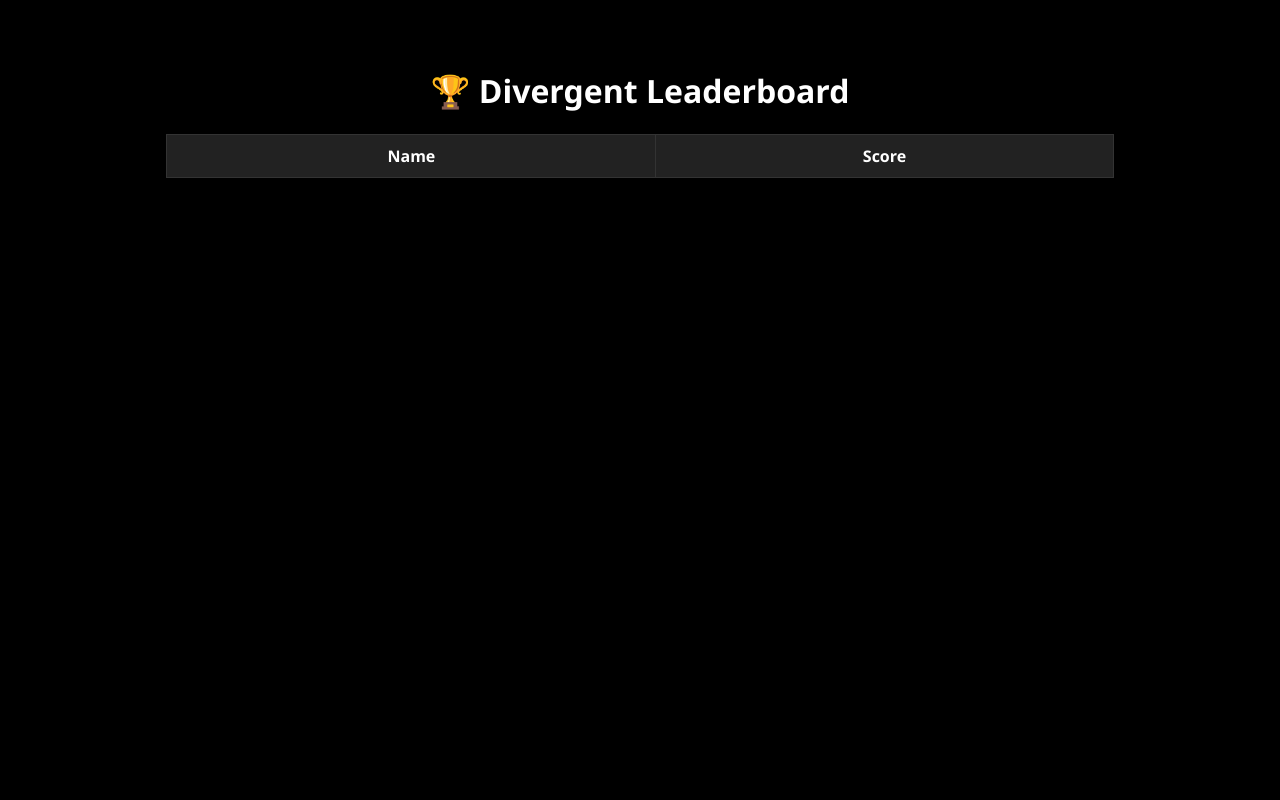
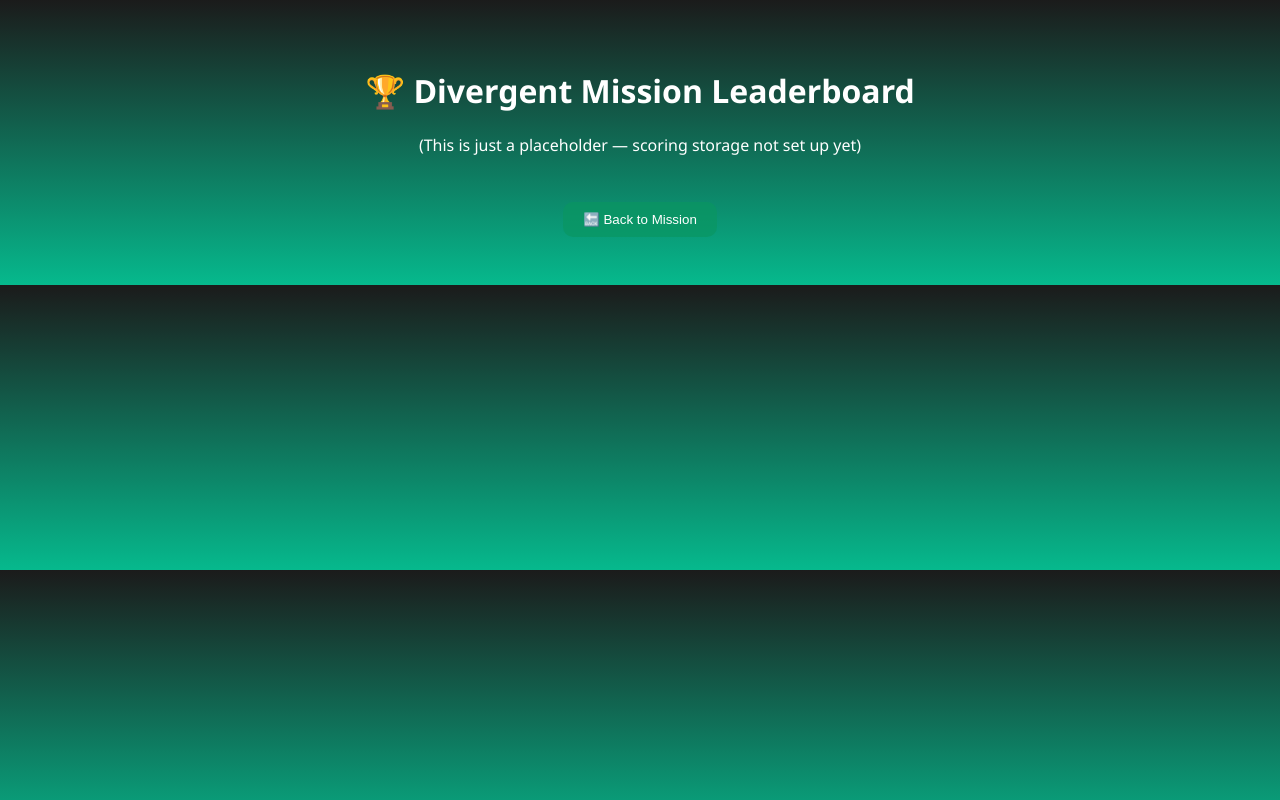
Before and after one commit to trisfour621/DivergentGame, a plain HTML site: page leadershipboard.html in a window 1280 px wide. Drawn offline with Linux system fonts and the light colour scheme.

Commit message:
Update leadershipboard.html

```diff
--- a/leadershipboard.html
+++ b/leadershipboard.html
@@ -2,56 +2,32 @@
 <html lang="en">
 <head>
   <meta charset="UTF-8" />
-  <title>Divergent Leaderboard</title>
+  <title>Leaderboard</title>
   <style>
     body {
-      background: black;
+      font-family: 'Segoe UI', sans-serif;
+      background: linear-gradient(#1b1b1b, #06b98d);
       color: white;
-      font-family: 'Segoe UI', sans-serif;
       text-align: center;
       padding: 40px;
     }
-    table {
-      margin: auto;
-      border-collapse: collapse;
-      width: 80%;
-      background: #111;
+    .btn {
+      background: #099660aa;
+      color: white;
+      padding: 10px 20px;
+      margin-top: 30px;
+      border: none;
+      border-radius: 10px;
+      cursor: pointer;
     }
-    th, td {
-      padding: 10px;
-      border: 1px solid #333;
-    }
-    th {
-      background: #222;
+    .btn:hover {
+      background: #bb2222;
     }
   </style>
 </head>
 <body>
-  <h1>🏆 Divergent Leaderboard</h1>
-  <table>
-    <thead>
-      <tr>
-        <th>Name</th>
-        <th>Score</th>
-      </tr>
-    </thead>
-    <tbody id="scoreTable">
-      <!-- Scores will be inserted here -->
-    </tbody>
-  </table>
-
-  <script>
-    const scores = JSON.parse(localStorage.getItem("divergentScores") || "[]");
-    const tbody = document.getElementById("scoreTable");
-
-    // Sort high to low
-    scores.sort((a, b) => b.score - a.score);
-
-    scores.forEach(entry => {
-      const row = document.createElement("tr");
-      row.innerHTML = `<td>${entry.name}</td><td>${entry.score}/5</td>`;
-      tbody.appendChild(row);
-    });
-  </script>
+  <h1>🏆 Divergent Mission Leaderboard</h1>
+  <p>(This is just a placeholder — scoring storage not set up yet)</p>
+  <button class="btn" onclick="location.href='index.html'">🔙 Back to Mission</button>
 </body>
 </html>
```
